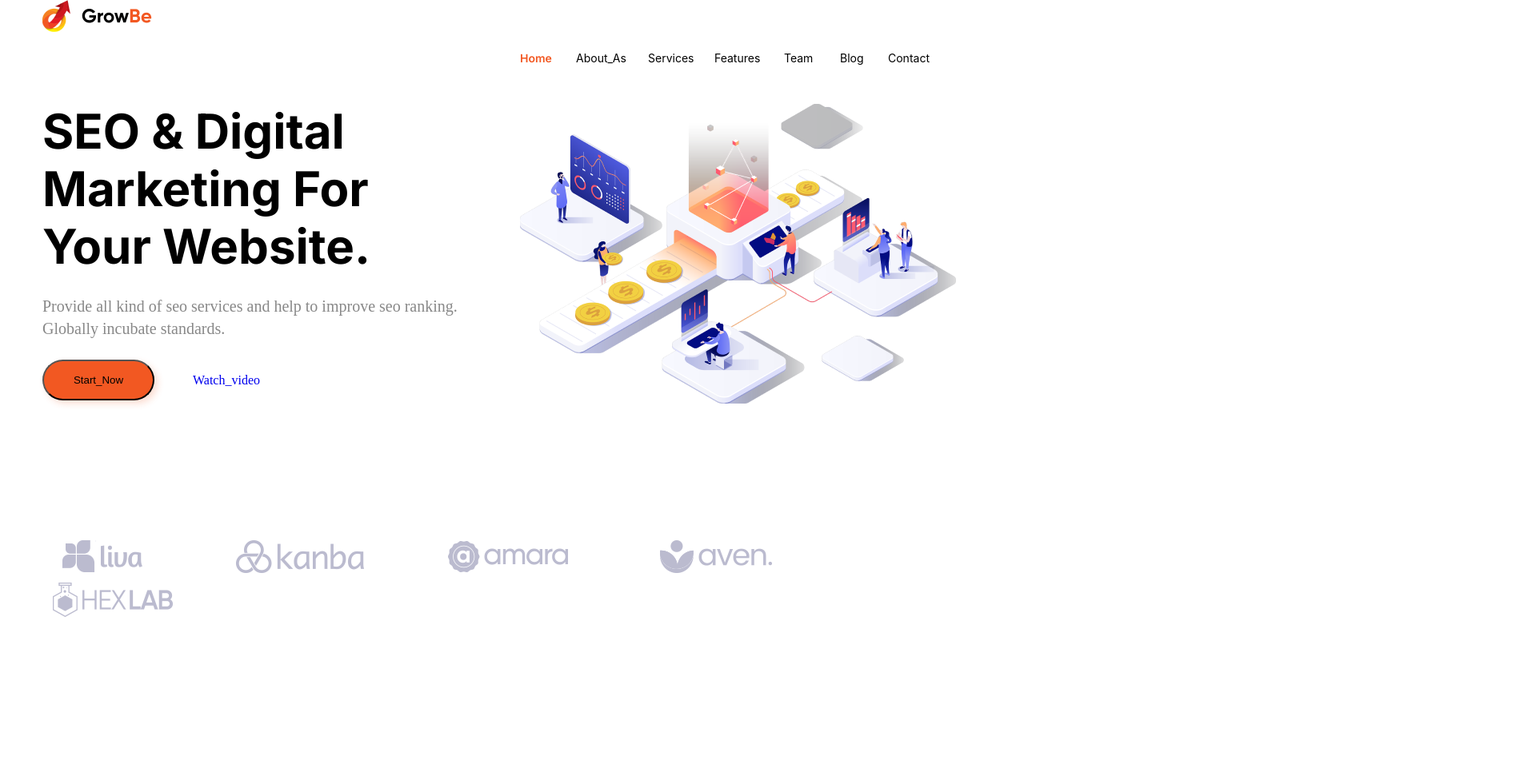
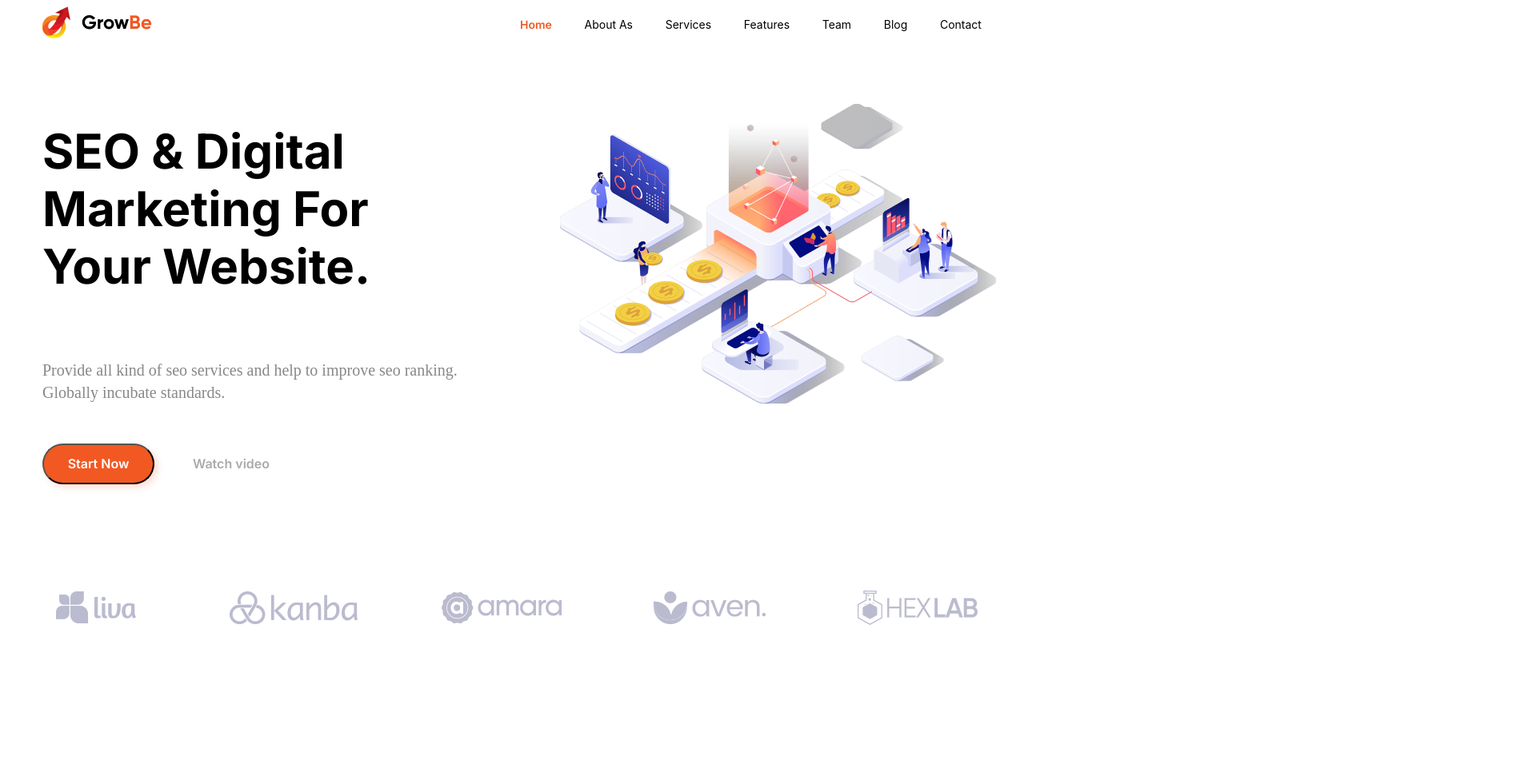
Before and after one commit to volottnazarov/HTML-HomeWorks, a plain HTML site: page index.html in a window 1280 px wide. Shown: the top 951 px of the page at 80% size, 1920 px wide, since content can reach past the window. After the commit the page ends 886 px from the top, so only its background shows below. Drawn offline with Linux system fonts and the light colour scheme.

Commit message:
Растановка flex

```diff
--- a/index.html
+++ b/index.html
@@ -16,39 +16,39 @@
     <header>
       <nav class="container">
         <a class="logo" href="#"><img src="./img/Logo.png" alt="Logo" /></a>
-        <div>
+        <div class="div">
           <a class="home" href="#">Home</a>
-          <a class="about" href="#">About_As</a>
-          <a class="services" href="#">Services</a>
-          <a class="features" href="#">Features</a>
-          <a class="team" href="#">Team</a>
-          <a class="blog" href="#">Blog</a>
-          <a class="cont" href="#">Contact</a>
+          <a class="fontNav" href="#">About As</a>
+          <a class="fontNav" href="#">Services</a>
+          <a class="fontNav" href="#">Features</a>
+          <a class="fontNav" href="#">Team</a>
+          <a class="fontNav" href="#">Blog</a>
+          <a class="fontNav" href="#">Contact</a>
         </div>
       </nav>
     </header>
     <main class="space">
       <section class="container">
-        <div>
+        <div class="mainContent">
           <p class="mainText">SEO & Digital Marketing For Your Website.</p>
           <p class="str">
             Provide all kind of seo services and help to improve seo ranking. Globally incubate standards.
           </p>
           <div class="btnMeta">
-            <button class="btn2">Start_Now</button>
-            <a class="watch" href="#">Watch_video</a>
+            <button type="button" class="btn">Start Now</button>
+            <a class="watch" href="#">Watch video</a>
           </div>
         </div>
-        <img class="img1" src="./img/pngfind 1.png" />
+        <img class="img" src="./img/pngfind 1.png" />
       </section>
     </main>
     <footer class="footer">
-      <div class="container">
-        <img class="liva" src="./img/Liva.png" alt="Liva" />
-        <img class="kanba" src="./img/Kanba.png" alt="Kanba" />
-        <img class="amara" src="./img/Amara.png" alt="Amara" />
-        <img class="aven" src="./img/Aven.png" alt="Aven" />
-        <img class="hexlab" src="./img/HexLab.png" alt="HexLab" />
+      <div class="container footerLogo">
+        <img src="./img/Liva.png" alt="Liva" />
+        <img src="./img/Kanba.png" alt="Kanba" />
+        <img src="./img/Amara.png" alt="Amara" />
+        <img src="./img/Aven.png" alt="Aven" />
+        <img src="./img/HexLab.png" alt="HexLab" />
       </div>
     </footer>
   </body>
--- a/style.css
+++ b/style.css
@@ -3,8 +3,6 @@
     src: url();
 }
 * {
-    margin: 0;
-    padding: 0;
     text-decoration: none;
 }
 .container{
@@ -14,31 +12,21 @@
 body {
     scroll-behavior: smooth;
 }
-.grow {
-    position: absolute;
-    width: 46.33px;
-    height: 17.47px;
-    padding: 17px 0;
-    color: black;
-}
-.be {
-    position: absolute;
-    width: 46.33px;
-    height: 17.47px;
-    padding: 17px 36px;
-    color: red;
-}
+
+
 .logo {
     position: static;
     width: 35px;
     height: 40px;
-    padding: 0px 0px; */
+    margin: 0px 0px;
+}
+.div{
+    width: 577px;
+    margin: -30px 597px;
+    display: flex;
+    justify-content: space-between;
 }
 .home {
-    position: absolute;
-    width: 86.33px;
-    height: 17.47px;
-    padding: 20px 597px;
     color: rgb(242, 88, 34);
     font-family: Inter;
     font-size: 14px;
@@ -47,76 +35,7 @@ body {
     letter-spacing: 0%;
     text-align: left;
 }
-.about {
-    position: absolute;
-    width: 86px;
-    height: 17px;
-    padding: 20px 667px;
-    color: rgb(0, 0, 0);
-    font-family: Inter;
-    font-size: 14px;
-    font-weight: 400;
-    line-height: 17px;
-    letter-spacing: 0%;
-    text-align: left;
-}
-.services {
-    position: absolute;
-    width: 57px;
-    height: 17px;
-    padding: 20px 757px;
-    color: rgb(0, 0, 0);
-    font-family: Inter;
-    font-size: 14px;
-    font-weight: 400;
-    line-height: 17px;
-    letter-spacing: 0%;
-    text-align: left;
-}
-.features {
-    position: absolute;
-    width: 57px;
-    height: 17px;
-    padding: 20px 840px;
-    color: rgb(0, 0, 0);
-    font-family: Inter;
-    font-size: 14px;
-    font-weight: 400;
-    line-height: 17px;
-    letter-spacing: 0%;
-    text-align: left;
-}
-.team {
-    position: absolute;
-    width: 57px;
-    height: 17px;
-    padding: 20px 927px;
-    color: rgb(0, 0, 0);
-    font-family: Inter;
-    font-size: 14px;
-    font-weight: 400;
-    line-height: 17px;
-    letter-spacing: 0%;
-    text-align: left;
-}
-.blog {
-    position: absolute;
-    width: 57px;
-    height: 17px;
-    padding: 20px 997px;
-    color: rgb(0, 0, 0);
-    font-family: Inter;
-    font-size: 14px;
-    font-weight: 400;
-    line-height: 17px;
-    letter-spacing: 0%;
-    text-align: left;
-}
-.cont {
-    position: absolute;
-    width: 57px;
-    height: 17px;
-    padding: 20px 1057px;
+.fontNav {
     color: rgb(0, 0, 0);
     font-family: Inter;
     font-size: 14px;
@@ -145,22 +64,32 @@ body {
 .space {
     margin-top: 84px;
 }
+.mainContent {
+    display: flex;
+    flex-direction: column;
+    justify-content: flex-start;
+    align-items: flex-start;
+}
 .str {
     position: static;
     width: 556px;
     height: 56px;
-    padding: 25px 0;
+    display: flex;
+    flex-direction: column;
+    justify-content: flex-start;
+    align-items: flex-start;
+    padding: 0px;
     color: rgb(136, 136, 136);
     font-size: 20px;
     font-weight: 400;
     line-height: 140%;
     text-align: left;
 }
-.img1 {
+.img {
     position: absolute;
     width: 545px;
     height: 375px;
-    left: 650px;
+    left: 700px;
     right: 0;
     top: 130px;
     bottom: 0;
@@ -174,19 +103,9 @@ body {
     flex-direction: row;
     justify-content: flex-start;
     align-items: center;
-    padding: 0px;
+    padding: 30px 0;
 }
 .btn {
-    position: static;
-    width: 556px;
-    height: 51px;
-    display: flex;
-    flex-direction: row;
-    justify-content: flex-start;
-    align-items: center;
-    padding: 0px;
-}
-.btn2 {
     position: static;
     width: 140px;
     height: 51px;
@@ -202,6 +121,13 @@ body {
     border-radius: 56px;
     box-shadow: 4px 4px 8px 0px rgba(242, 88, 34, 0.2);
     background: rgb(242, 88, 34);
+    color: rgb(255, 255, 255);
+    font-family: Inter;
+    font-size: 16px;
+    font-weight: 600;
+    line-height: 19px;
+    letter-spacing: 0%;
+    text-align: left;
 }
 .watch {
     position: static;
@@ -216,61 +142,20 @@ body {
     order: 1;
     flex-grow: 0;
     margin: 0px 48px;
+    color: rgb(170, 170, 170);
+    font-family: Inter;
+    font-size: 16px;
+    font-weight: 600;
+    line-height: 19px;
+    letter-spacing: 0%;
+    text-align: left;
 }
 .footer {
-    position: absolute;
-    width: 1200px;
-    height: 250px;
+    margin-top: 100px;
+    margin-bottom: 100px;
+}
+.footerLogo{
     display: flex;
-    flex-direction: row;
-    justify-content: center;
-    align-items: center;
-    padding: 100px 0px 100px 0px;
-    flex: none;
-    order: 1;
-    flex-grow: 0;
-    margin: 0px 0px;
+    justify-content: space-between;
+    padding: 0;
 }
-.liva {
-    position: static;
-    width: 134px;
-    height: 50px;
-    padding: 0px;
-    margin: 0px 48px;
-}
-.kanba {
-    position: static;
-    width: 160px;
-    height: 50px;
-    flex: none;
-    order: 1;
-    flex-grow: 0;
-    margin: 0px 48px;
-}
-.amara {
-    position: static;
-    width: 160px;
-    height: 50px;
-    flex: none;
-    order: 2;
-    flex-grow: 0;
-    margin: 0px 48px;
-}
-.aven {
-    position: static;
-    width: 160px;
-    height: 50px;
-    flex: none;
-    order: 3;
-    flex-grow: 0;
-    margin: 0px 48px;
-}
-.hexlab {
-    position: static;
-    width: 160px;
-    height: 50px;
-    flex: none;
-    order: 4;
-    flex-grow: 0;
-    margin: 0px 48px;
-}
```
